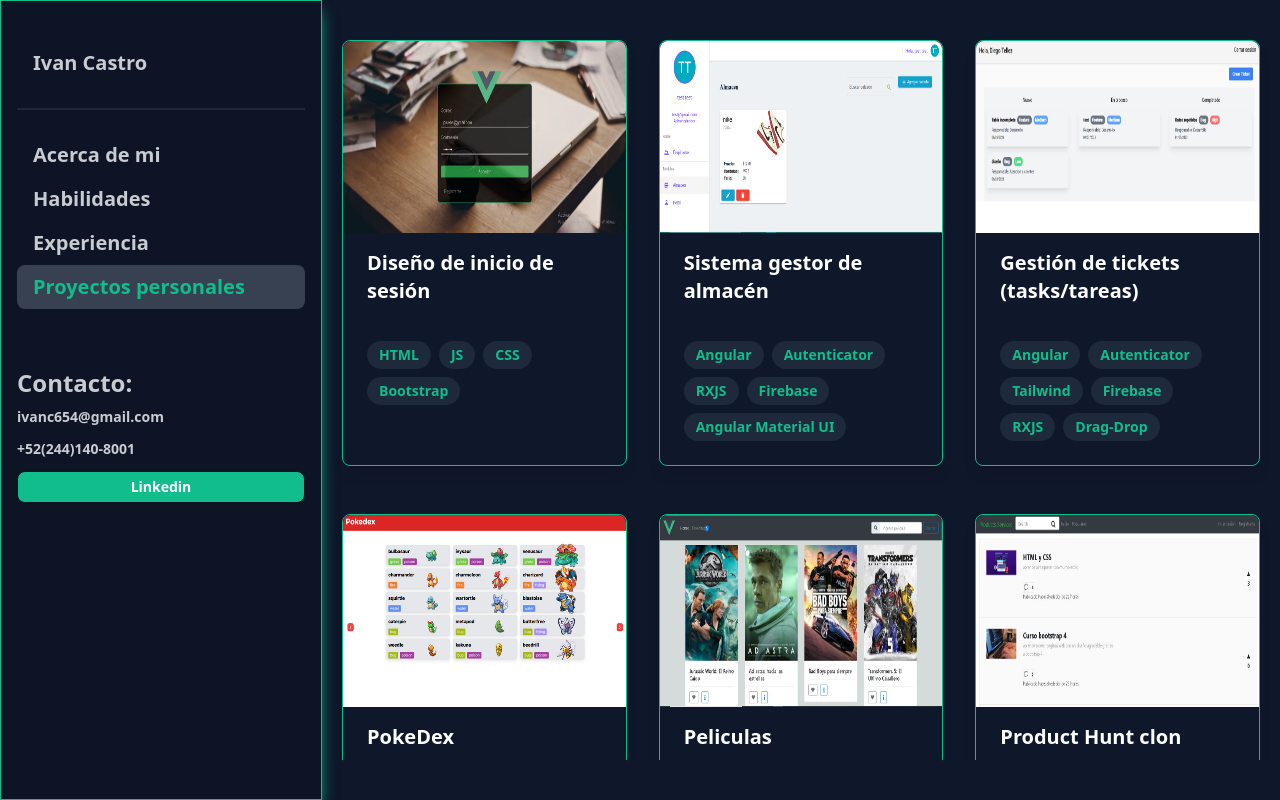
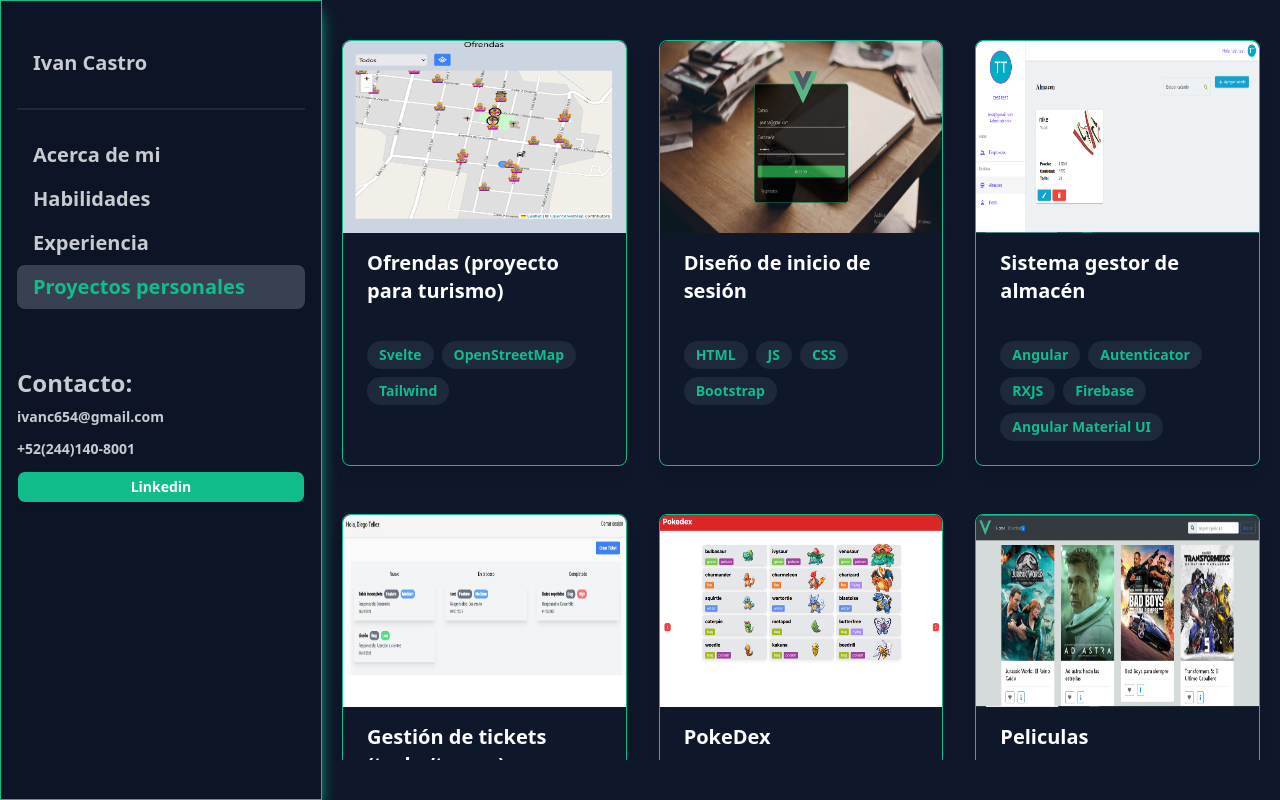
Before and after one commit to IvanKztro/portfolio, a SvelteKit app: page /work in a window 1280 px wide. Built offline with nearby package versions, Linux system fonts and the light colour scheme.

Commit message:
added: project

```diff
--- a/src/routes/work/+page.svelte
+++ b/src/routes/work/+page.svelte
@@ -1,13 +1,13 @@
 <script lang="ts">
   const arrayProjects = [
-    // {
-    // 	title: 'PetsCitas Veterinarias',
-    // 	image: './images/react-citas.PNG',
-    // 	url: 'https://react-vite-citas-pets.netlify.app',
-    // 	tools: ['React', 'tailwindcss', 'localStorage', 'vite']
-    // 	//React, Bootstrap, Next.js, Firebase
-    // 	// tools: ['HTML', 'JS', 'CSS', 'Bootstrap']
-    // },
+    {
+      title: "Ofrendas (proyecto para turismo)",
+      image: "./images/ofrendas.png",
+      url: "https://ofrendas-huaq.vercel.app/",
+      tools: ["Svelte", "OpenStreetMap", "Tailwind"],
+      //React, Bootstrap, Next.js, Firebase
+      // tools: ['HTML', 'JS', 'CSS', 'Bootstrap']
+    },
     {
       title: "Diseño de inicio de sesión",
       image: "./images/vue_ncP.jpg",
@@ -69,6 +69,7 @@
       //React, Bootstrap, Next.js, Firebase
       // tools: ['HTML', 'JS', 'CSS', 'Bootstrap']
     },
+
   ];
 </script>
 
```
Also changed, not shown: static/images/ofrendas.png (added).
